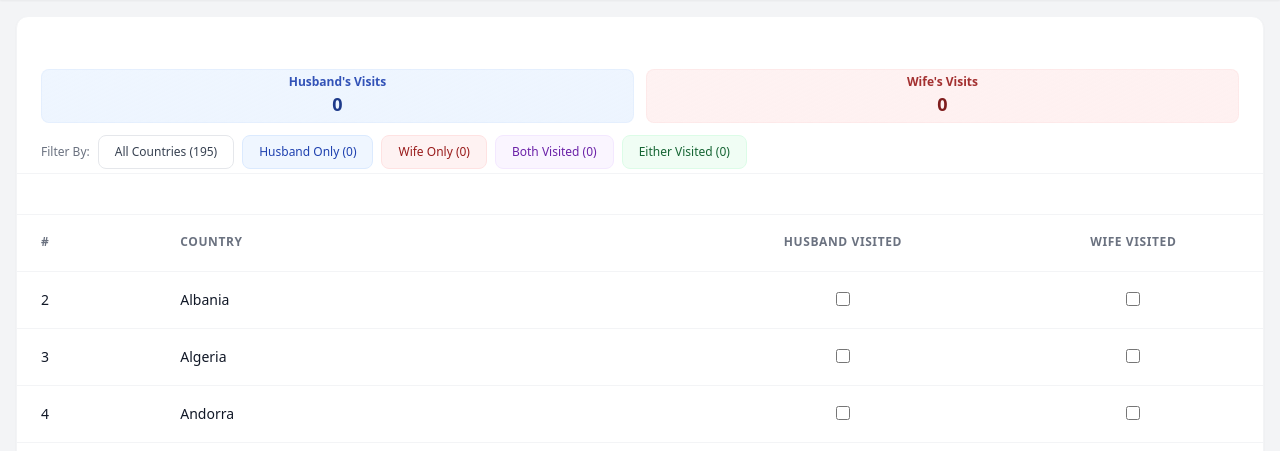
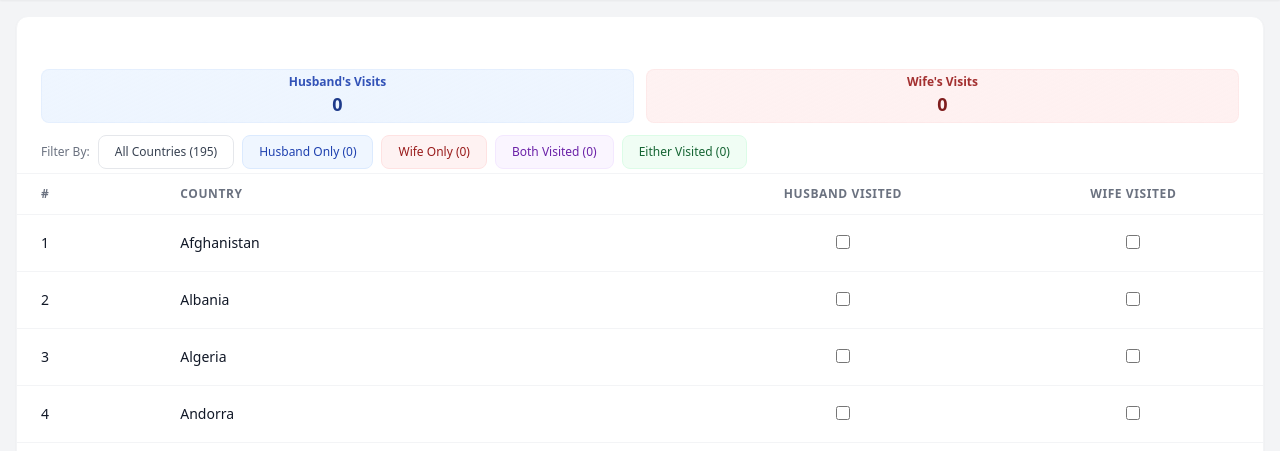
Before and after one commit to pbrao/trip-planner, a Flask app: page /countries in a window 1280 px wide. Shown: the part 72-523 px from the top of the page. Run offline with Flask 3, Linux system fonts and the light colour scheme; data comes from the database, SQL or seed files in the repository; some libraries are stand-ins or nearby versions.

Commit message:
style: Adjust sticky header position to top-0 in countries table

```diff
--- a/app/templates/countries.html
+++ b/app/templates/countries.html
@@ -62,7 +62,7 @@
         <div class="overflow-y-auto" style="max-height: calc(100vh - 288px);">
             <table class="w-full">
                 <thead>
-                    <tr class="bg-white sticky top-12 z-20 border-b border-gray-100">
+                    <tr class="bg-white sticky top-0 z-20 border-b border-gray-100">
                         <th class="px-6 py-3 text-left text-xs font-semibold text-gray-500 uppercase tracking-wider">
                             #
                         </th>
```
